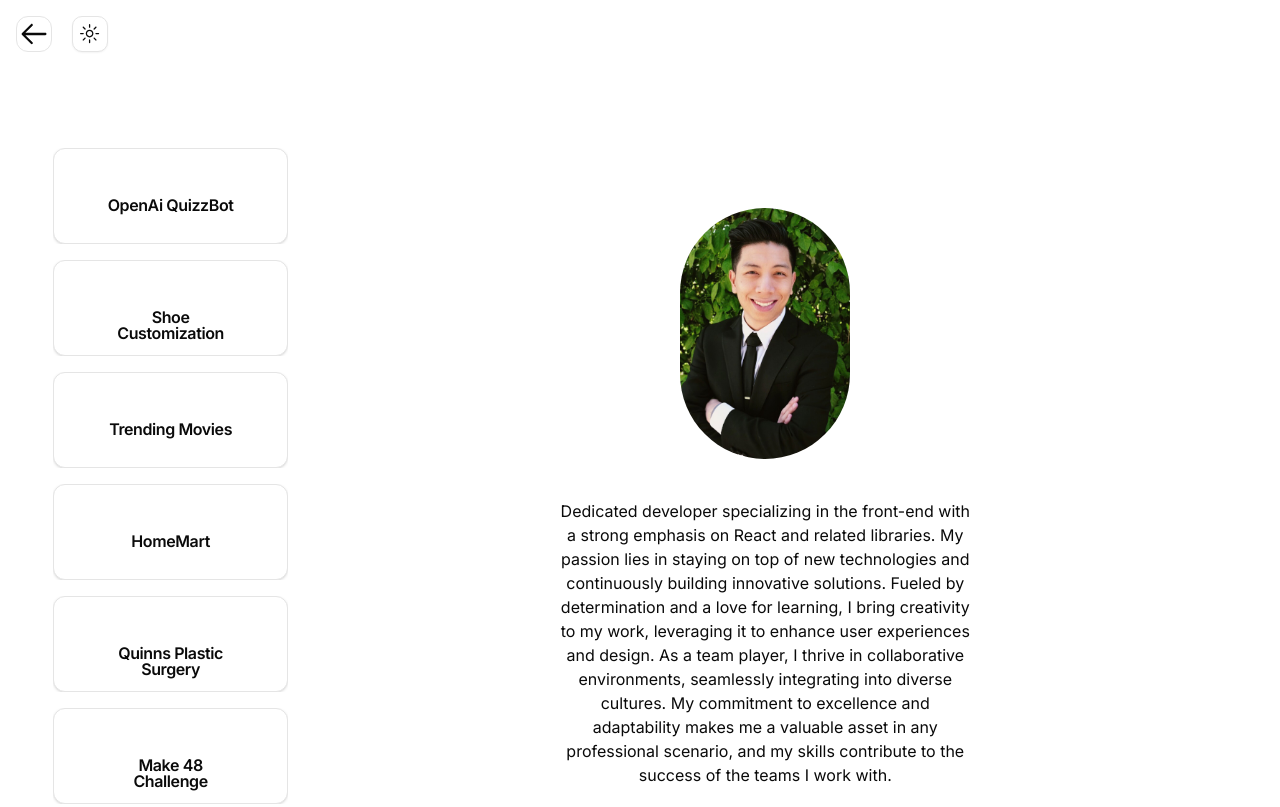
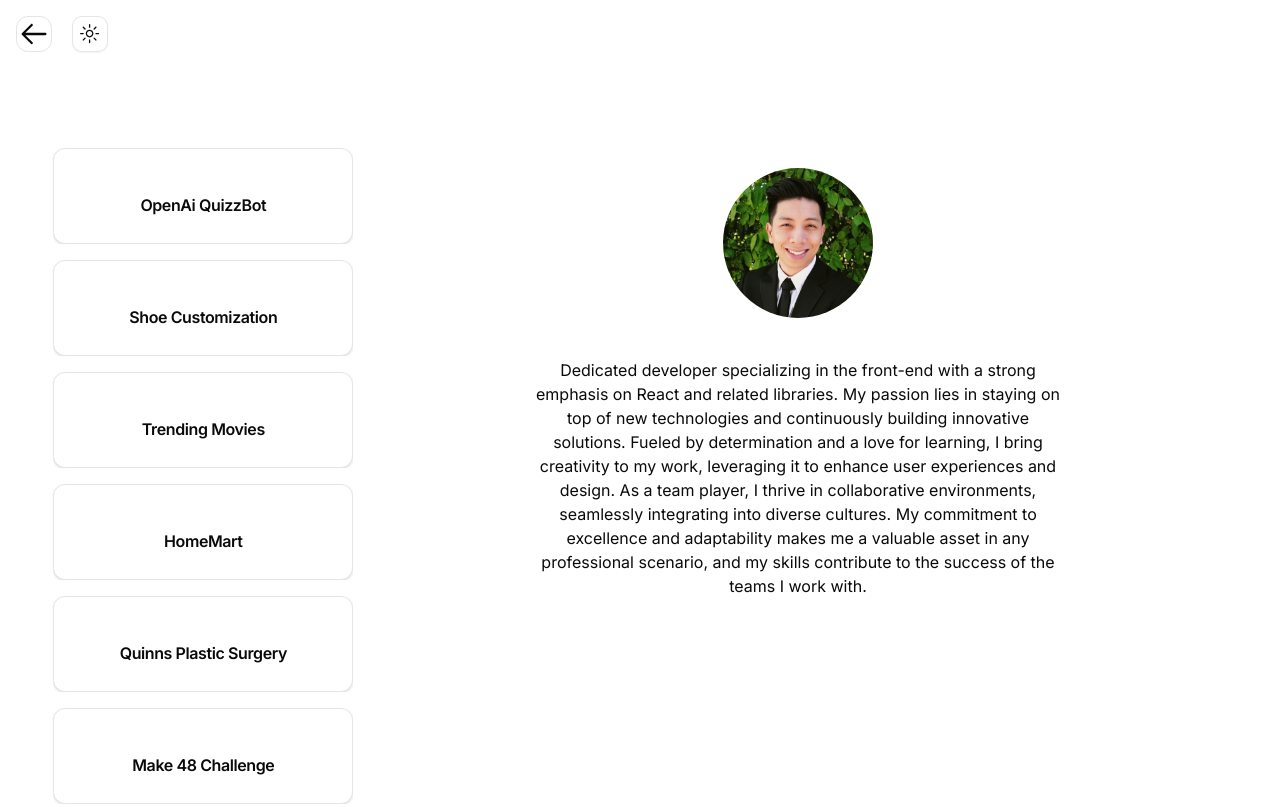
Before and after one commit to Kevetic/Portfolio, a Next.js app: page /projects in a window 1280 px wide. Built offline with nearby package versions, Linux system fonts and the light colour scheme.

Commit message:
removed animations

```diff
--- a/app/projects/page.tsx
+++ b/app/projects/page.tsx
@@ -96,20 +96,16 @@ const defaultAnimations = {
 function Projects() {
   return (
     <div className="gap-4 lg:flex justify-evenly w-11/12 m-auto transition-all duration-700 ease-in-out lg:relative lg:mt-20">
-      <motion.div
-        initial="hidden"
-        transition={{ staggerChildren: 0.4, type: "spring" }}
-        whileInView="visible"
-        className="gap-4 lg:flex-col w-full lg:flex md:hidden"
-      >
+      <motion.div className="gap-4 lg:flex-col w-full lg:flex md:hidden">
         {projectArray.map((project, i) => (
           <motion.div
+            variants={defaultAnimations}
             whileHover={{
               height: "50%",
               width: "40vw",
               transition: easeInOut,
             }}
-            className="lg:h-24 lg:overflow-hidden hidden md:flex"
+            className="lg:h-24 lg:w-[300px] lg:overflow-hidden hidden md:flex"
             key={i}
           >
             <ProjectCard
@@ -136,28 +132,19 @@ function Projects() {
           initial={{ opacity: 0 }}
           whileInView={{ opacity: 1 }}
           transition={{ duration: 5 }}
-          className="bg-transparent p-5 rounded-xl text-center lg:w-6/12 m-auto"
+          className="p-5 rounded-xl text-center lg:w-8/12 m-auto"
         >
-          <>
-            <Image
-              src={kevetic}
-              width={250}
-              height={50}
-              className="rounded-full m-auto p-10"
-              alt="profile picture"
-            />
-          </>
-          <span>Dedicated</span> developer specializing in the front-end with a
-          strong emphasis on React and related libraries. My passion lies in
-          staying on top of new technologies and continuously building{" "}
-          <span>innovative</span> solutions. Fueled by
-          <span> determination</span> and a love for learning, I bring{" "}
-          <span>creativity</span> to my work, leveraging it to enhance user
-          experiences and design. As a <span>team player</span>, I thrive in
-          collaborative environments, seamlessly integrating into diverse
-          cultures. My commitment to excellence and <span>adaptability</span>{" "}
-          makes me a valuable asset in any professional scenario, and my skills
-          contribute to the success of the teams I work with.
+          <div className="bg-kevetic p-5 rounded-full text-center w-[150px] h-[150px] bg-cover m-auto mb-10"></div>
+          Dedicated developer specializing in the front-end with a strong
+          emphasis on React and related libraries. My passion lies in staying on
+          top of new technologies and continuously building innovative
+          solutions. Fueled by determination and a love for learning, I bring{" "}
+          creativity to my work, leveraging it to enhance user experiences and
+          design. As a team player, I thrive in collaborative environments,
+          seamlessly integrating into diverse cultures. My commitment to
+          excellence and adaptability makes me a valuable asset in any
+          professional scenario, and my skills contribute to the success of the
+          teams I work with.
         </motion.div>
       </motion.div>
       {projectArray.map((project, i) => (
--- a/tailwind.config.ts
+++ b/tailwind.config.ts
@@ -19,6 +19,9 @@ const config = {
       },
     },
     extend: {
+      backgroundImage: {
+        kevetic: "url(../public/kevetic.png)",
+      },
       colors: {
         border: "hsl(var(--border))",
         input: "hsl(var(--input))",
```
